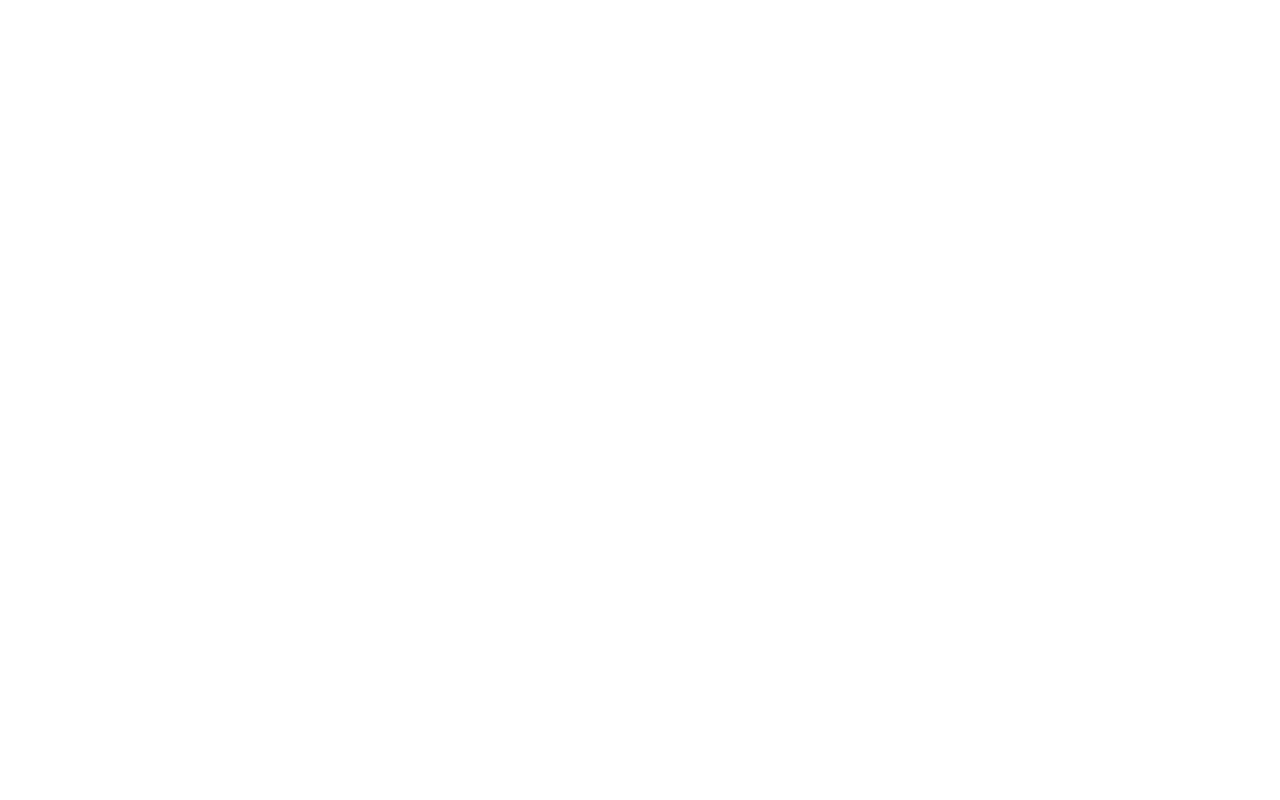
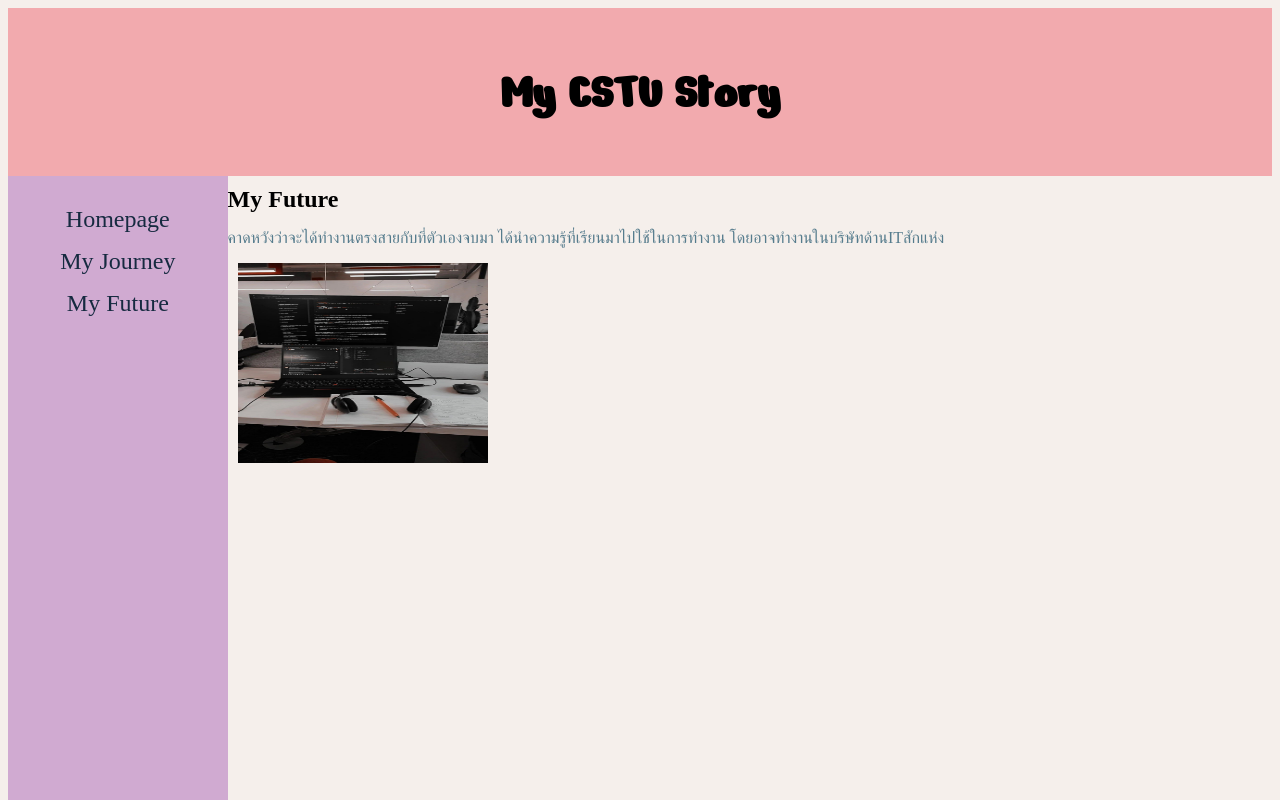
Before and after one commit to iicenp/6709650292_MyCSTUStory, a plain HTML site: page myfuture.html in a window 1280 px wide. Shown: the top 800 px of the page. Drawn offline with Linux system fonts and the light colour scheme; a web font is replaced by a local one.

Commit message:
Add image and Decorate My Future.

```diff
--- a/myfuture.html
+++ b/myfuture.html
@@ -4,8 +4,25 @@
     <meta charset="UTF-8">
     <meta name="viewport" content="width=device-width, initial-scale=1.0">
     <title>My Future</title>
+    <link rel="stylesheet" href="mystyle.css">
 </head>
 <body>
+    <header>
+        <h1>My CSTU Story</h1>
+    </header>
 
+    <nav>
+        <ul>
+            <li><a href="index.html">Homepage</a></li>
+            <li><a href="myjourney.html">My Journey</a></li>
+            <li><a href="myfuture.html">My Future</a></li>
+        </ul>
+    </nav>
+
+    <main>
+            <h2>My Future</h2>
+            <p class="blue-text">คาดหวังว่าจะได้ทำงานตรงสายกับที่ตัวเองจบมา ได้นำความรู้ที่เรียนมาไปใช้ในการทำงาน โดยอาจทำงานในบริษัทด้านITสักแห่ง</p>
+            <img src="resources/IMG_2868.JPG" class="image">
+    </main>
 </body>
 </html>
--- a/mystyle.css
+++ b/mystyle.css
@@ -39,7 +39,14 @@ nav ul li{
 }
 
 nav ul li a{
-    font-size: 1.1em;
+    text-decoration: none;
+    color: #162a40;
+    font-size: 1.5em;
+    transition: color o.3s ease;
+}
+
+nav ul li a:hover{
+    color: #c0d3e4;
 }
 
 table{
```
Also changed, not shown: resources/IMG_2868.JPG (added), 1 other file.
